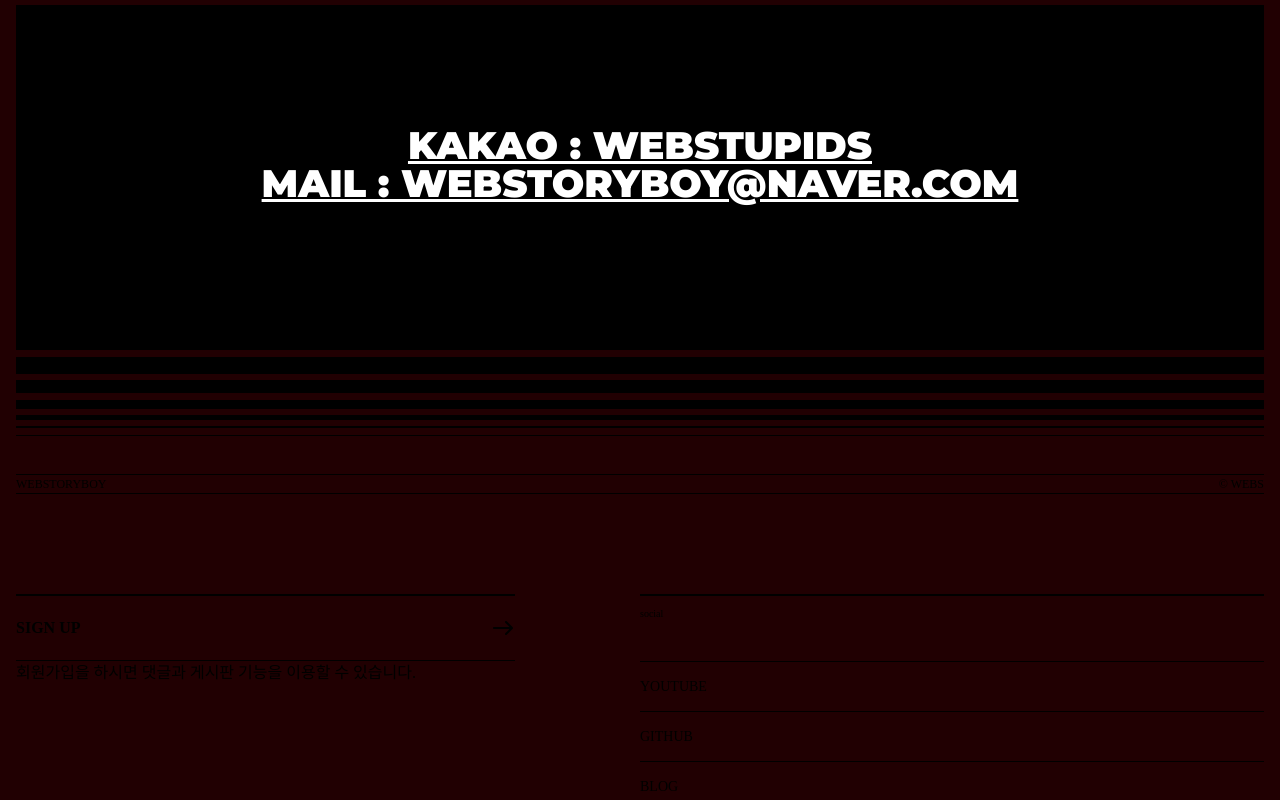
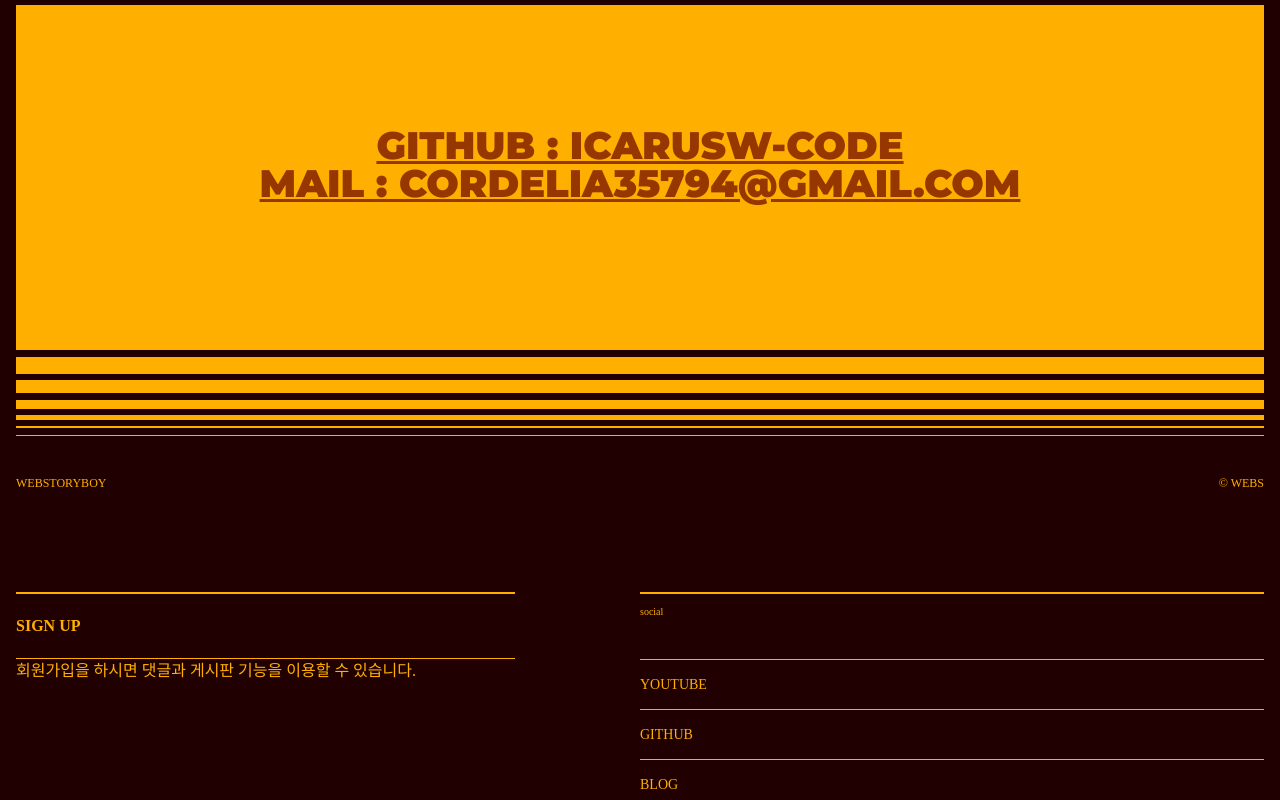
Before and after one commit to icarusw-code/PORTFOLIO, a React (Create React App) app: page / in a window 1280 px wide. Shown: the part 7740-8540 px from the top of the page. Built offline with nearby package versions, Linux system fonts and the light colour scheme; a small style sheet from the web is missing; a web font is replaced by a local one.

Commit message:
footer css change

```diff
--- a/src/assets/scss/section/_contacts.scss
+++ b/src/assets/scss/section/_contacts.scss
@@ -16,6 +16,7 @@
 
   .contact__title {
     font-size: 10vw;
+    color: var(--text-color-sunset);
     text-transform: uppercase;
     line-height: 1;
     font-weight: 800;
@@ -30,8 +31,8 @@
   .contact__text {
     width: 100%;
     height: 40vh;
-    background-color: var(--black);
-    color: var(--white);
+    background-color: var(--text-color-sunset);
+    color: var(--sub-text-color-sunset);
     display: flex;
     align-items: center;
     justify-content: center;
@@ -64,7 +65,7 @@
       display: block;
       width: 100%;
       height: 1px;
-      background-color: var(--black);
+      background-color: var(--text-color-sunset);
       margin-bottom: 0.5vw;
 
       &:nth-child(1) {
--- a/src/assets/scss/section/_footer.scss
+++ b/src/assets/scss/section/_footer.scss
@@ -7,13 +7,15 @@
   .footer__text {
     font-size: 12px;
     text-transform: uppercase;
-    border-top: 1px solid var(--black);
-    border-bottom: 1px solid var(--black);
+    color: var(--text-color-sunset);
+    // border-top: 1px solid var(--subBg500);
+    // border-bottom: 1px solid var(--subBg500);
     display: flex;
     justify-content: space-between;
   }
   .footer__info {
     display: flex;
+    color: var(--text-color-sunset);
     justify-content: space-between;
     margin: 100px 0;
 
@@ -29,12 +31,12 @@
       }
 
       .title {
-        border-top: 2px solid var(--black);
-        border-bottom: 1px solid var(--black);
+        border-top: 2px solid var(--text-color-sunset);
+        border-bottom: 1px solid var(--text-color-sunset);
         padding: 20px 0;
         text-transform: uppercase;
         font-weight: 700;
-        background: url(../../img/arrow.svg) no-repeat right 20px;
+        // background: url(../../img/arrow.svg) no-repeat right 20px;
         transition: all 0.3s;
 
         &:hover {
@@ -61,16 +63,16 @@
       }
 
       h3 {
-        border-top: 2px solid var(--black);
+        border-top: 2px solid var(--text-color-sunset);
         font-size: 10px;
         margin-bottom: 40px;
         padding-top: 10px;
       }
       ul {
-        border-top: 1px solid var(--black);
+        border-top: 1px solid var(--text-color-sunset);
 
         li {
-          border-bottom: 1px solid var(--black);
+          border-bottom: 1px solid var(--text-color-sunset);
 
           a {
             padding: 14px 0;
--- a/src/constants/index.js
+++ b/src/constants/index.js
@@ -194,12 +194,12 @@
 
 export const contactText = [
   {
-    link: "https://open.kakao.com/o/gM7YLzwf",
-    title: "KAKAO : webstupids",
+    link: "https://github.com/icarusw-code",
+    title: "Github : icarusw-code",
   },
   {
-    link: "mailto:webstoryboy@naver.com",
-    title: "mail : webstoryboy@naver.com",
+    link: "mailto:cordelia35794@gmail.com",
+    title: "mail : cordelia35794@gmail.com",
   },
 ];
 
```
